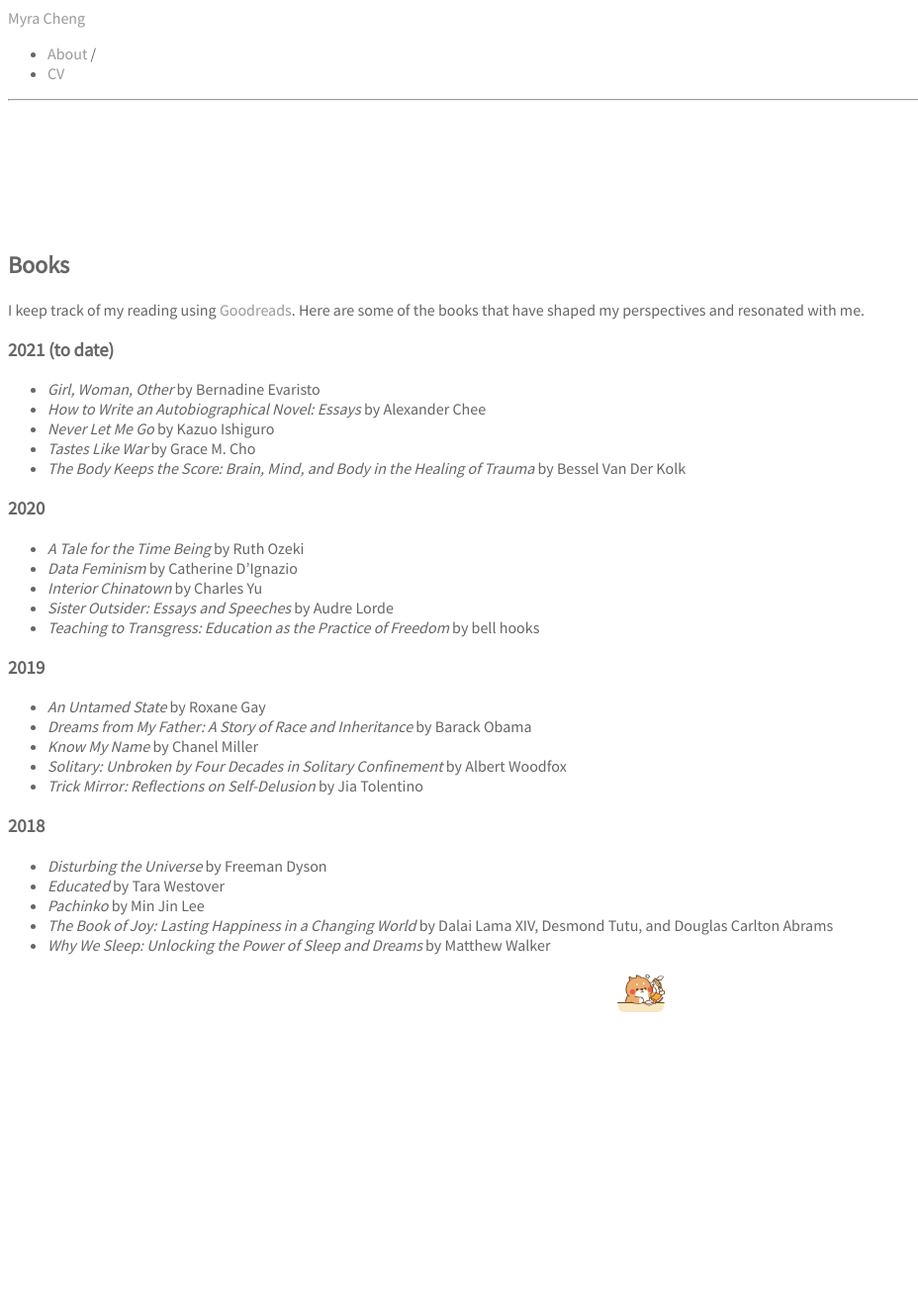
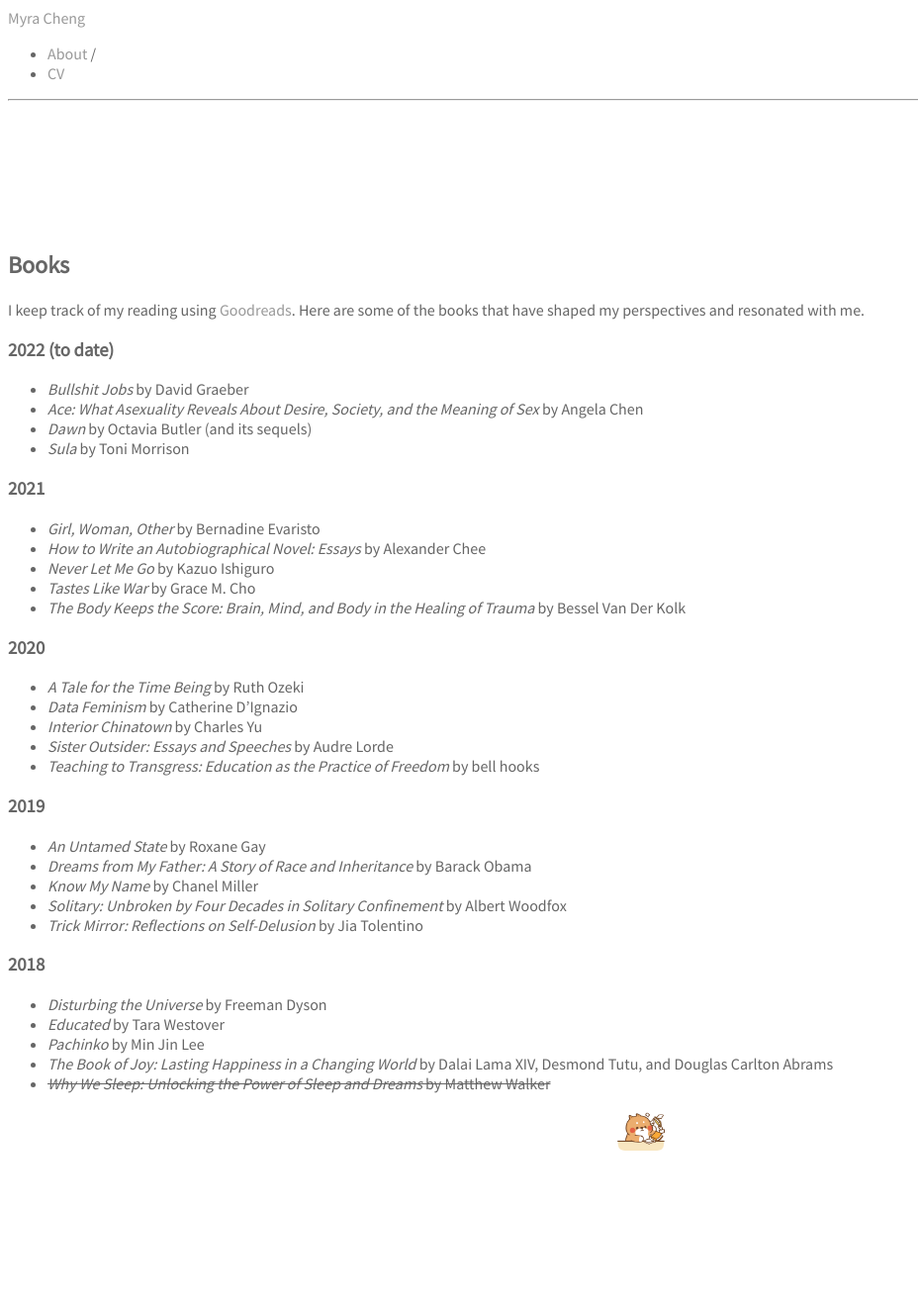
Before and after one commit to myracheng/myracheng.github.io, a Jekyll site: the page built from books.md, in a window 1280 px wide. Shown: the whole page at 99% size, without its empty margins (0-928 px from the left). Built offline with Jekyll 4.4.1, drawn with Linux system fonts in a browser that asks for light colours; some web fonts are replaced; our own code applies the rules of GitHub Pages for plain Markdown files; before the commit the page ends 1177 px from its top, so only the background shows below that.

Commit message:
updated to grad school

```diff
--- a/_layouts/default.html
+++ b/_layouts/default.html
@@ -21,7 +21,10 @@
         {% assign url = site.url | append: site.baseurl | append: page.url %}
     {% endif %}
     <meta name="description" content="{{ desc }}">
-    <link href='https://fonts.googleapis.com/css?family=Inconsolata:400,700' rel='stylesheet' type='text/css'>
+    <link rel="preconnect" href="https://fonts.googleapis.com">
+    <link rel="preconnect" href="https://fonts.gstatic.com" crossorigin>
+    <link href="https://fonts.googleapis.com/css2?family=Source+Serif+Pro&display=swap" rel="stylesheet">
+    <!-- <link href='https://fonts.googleapis.com/css?family=Inconsolata:400,700' rel='stylesheet' type='text/css'> -->
     <link rel="alternate" type="application/rss+xml" title="{{ site.title }} RSS" href="/feed.xml" />
     <link rel="stylesheet" href="{{ site.baseurl }}/css/main.css">
     {% if site.favicon %}
--- a/_sass/_style.scss
+++ b/_sass/_style.scss
@@ -11,7 +11,7 @@
 }
 body {
     margin: 0;
-    font-family: "Inconsolata";
+    font-family: 'Source Serif Pro', serif;
     height: 100%;
 }
 a {
--- a/_sass/typography.scss
+++ b/_sass/typography.scss
@@ -38,10 +38,10 @@
     }
     .profile-picture {
         height: $image-size;
-        width: $image-size;
+        // width: $image-size;
         position: relative;
         margin: -10px 0 0 15px;
-        float: right;
+        // float: right;
         border-radius: 50%;
         p & {
             padding: 0;
--- a/_sass/vars.scss
+++ b/_sass/vars.scss
@@ -2,8 +2,8 @@
  * Customization Variables
  */
 
-$accent: #FF0F00;
-$image-size: 85px;
+$accent: #b8d8be;
+$image-size: 200px;
 
 /*
  * Build Variables, don't touch
--- a/books.md
+++ b/books.md
@@ -2,7 +2,13 @@
 
 I keep track of my reading using [Goodreads](https://goodreads.com/myrainyday). Here are some of the books that have shaped my perspectives and resonated with me.
 
-### 2021 (to date)
+### 2022 (to date)
+- _Bullshit Jobs_ by David Graeber
+- _Ace: What Asexuality Reveals About Desire, Society, and the Meaning of Sex_ by Angela Chen
+- _Dawn_ by Octavia Butler (and its sequels)
+- _Sula_ by Toni Morrison
+
+### 2021
 - _Girl, Woman, Other_ by Bernadine Evaristo
 - _How to Write an Autobiographical Novel: Essays_ by Alexander Chee
 - _Never Let Me Go_ by Kazuo Ishiguro
@@ -28,6 +34,6 @@
 - _Educated_ by Tara Westover
 - _Pachinko_ by Min Jin Lee
 - _The Book of Joy: Lasting Happiness in a Changing World_ by Dalai Lama XIV, Desmond Tutu, and Douglas Carlton Abrams
-- _Why We Sleep: Unlocking the Power of Sleep and Dreams_ by Matthew Walker
+- ~~_Why We Sleep: Unlocking the Power of Sleep and Dreams_ by Matthew Walker~~
 
 <center><img style="width: 50px;" src="tontonbooks.gif"></center>
```
Also changed, not shown: baking.md (added, +1 -0 lines), index.md (+24 -11 lines), 1 other file.
